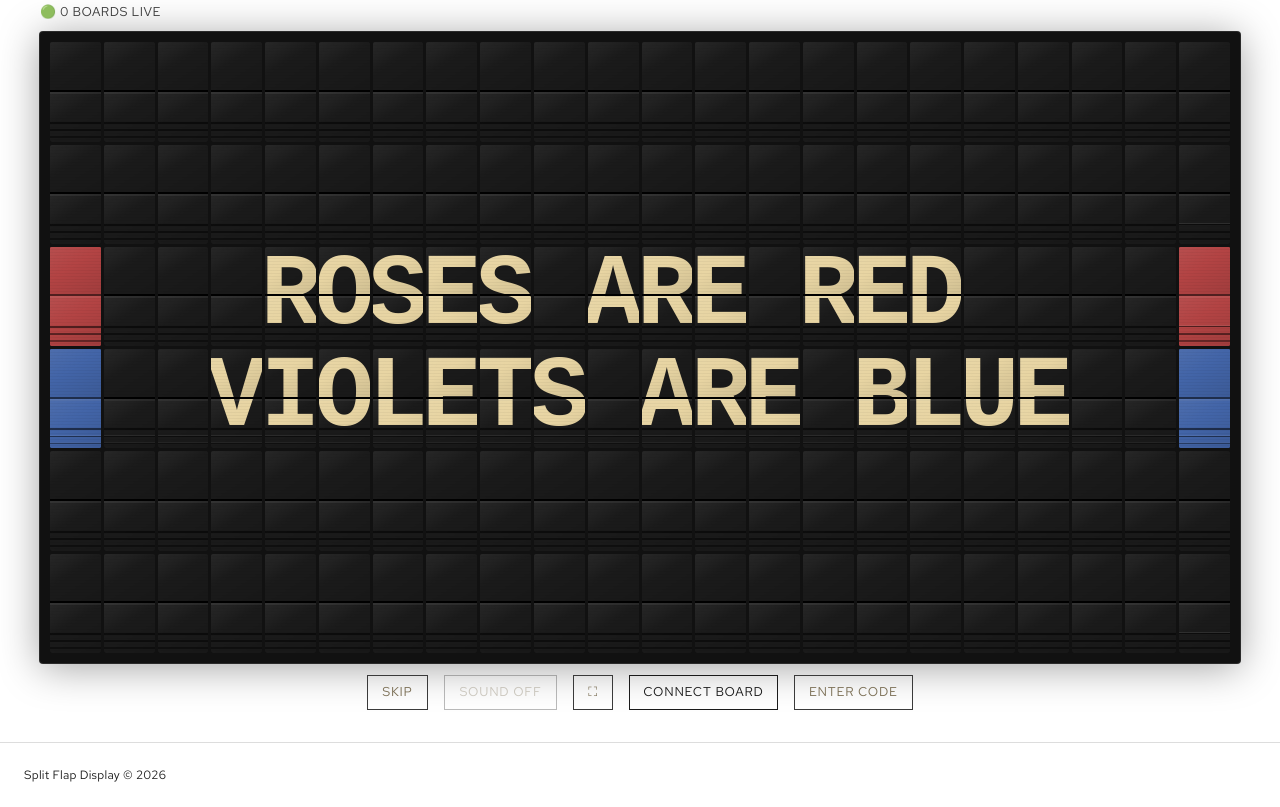
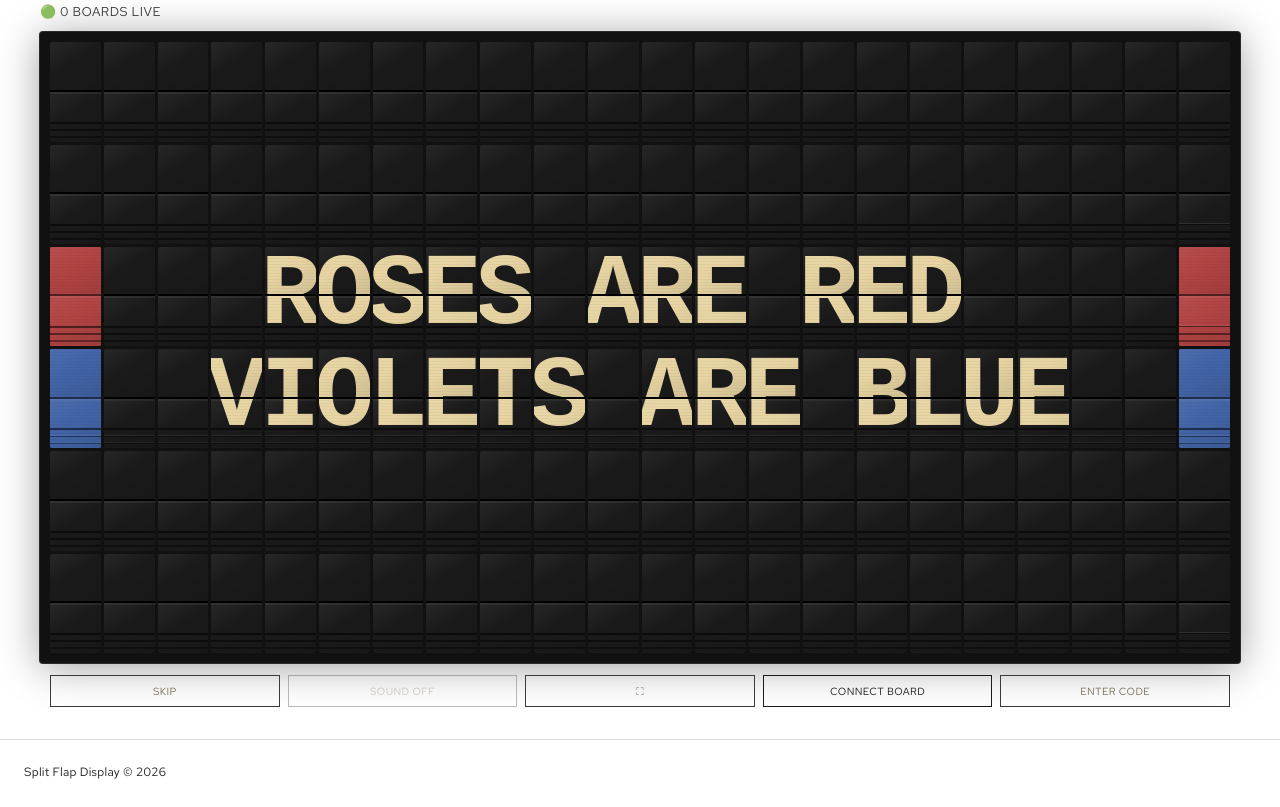
Before and after one commit to jazzleg66/splitflap, a website with bundled scripts: page public/index.html in a window 1280 px wide. Shown: the part 826-1633 px from the top of the page. Built offline with nearby package versions, Linux system fonts and the light colour scheme; no server answers; files whose address does not match are found by name; a web font is replaced by a local one.

Commit message:
fix: precise alignment of demo buttons with board container
- Change padding from 1rem to 10px (matching board-grid padding)
- Add box-sizing: border-box for accurate width calculation
- Buttons now align perfectly with board edges on both sides
- Left/right edges flush with board display area

Co-Authored-By: Claude Haiku 4.5 <noreply@anthropic.com>

```diff
--- a/public/home.css
+++ b/public/home.css
@@ -337,26 +337,30 @@ body {
 
 /* ── Demo controls + Connect Board ──────────────────────────────────────────── */
 #demo-controls {
-  display: flex;
-  align-items: center;
-  gap: 1rem;
-  padding: 0.75rem 0 0;
+  display: grid;
+  grid-template-columns: repeat(5, 1fr);
+  gap: 0.5rem;
+  padding: 0.75rem 10px 0;
+  width: 100%;
+  max-width: 1200px;
+  margin: 0 auto;
+  box-sizing: border-box;
 }
 
 #demo-controls button {
   display: flex;
   align-items: center;
   justify-content: center;
-  height: 2.2rem;
+  height: 2rem;
   line-height: 1;
   background: transparent;
   border: 1px solid #3a3a3a;
   color: var(--dim);
   font-family: var(--rht);
-  font-size: 0.8rem;
+  font-size: 0.65rem;
   font-weight: 400;
-  letter-spacing: 0.06em;
-  padding: 0 0.9rem;
+  letter-spacing: 0.04em;
+  padding: 0 0.4rem;
   cursor: pointer;
   transition: border-color 0.15s, color 0.15s;
 }
@@ -376,16 +380,16 @@ body {
   display: flex;
   align-items: center;
   justify-content: center;
-  height: 2.2rem;
+  height: 2rem;
   line-height: 1;
   text-align: center;
   border: 1px solid var(--about-text);
   color: var(--about-text);
   font-family: var(--rht);
-  font-size: 0.8rem;
+  font-size: 0.65rem;
   font-weight: 400;
-  letter-spacing: 0.06em;
-  padding: 0 0.8rem;
+  letter-spacing: 0.04em;
+  padding: 0 0.4rem;
   text-decoration: none;
   transition: background 0.15s, color 0.15s;
 }
@@ -399,16 +403,16 @@ body {
   display: flex;
   align-items: center;
   justify-content: center;
-  height: 2.2rem;
+  height: 2rem;
   line-height: 1;
   text-align: center;
   border: 1px solid var(--about-text);
   color: var(--about-text);
   font-family: var(--rht);
-  font-size: 0.8rem;
+  font-size: 0.65rem;
   font-weight: 400;
-  letter-spacing: 0.06em;
-  padding: 0 0.8rem;
+  letter-spacing: 0.04em;
+  padding: 0 0.4rem;
   background: transparent;
   cursor: pointer;
   transition: background 0.15s, color 0.15s;
```
Also changed, not shown: zoom-buttons.js (added, +28 -0 lines).
